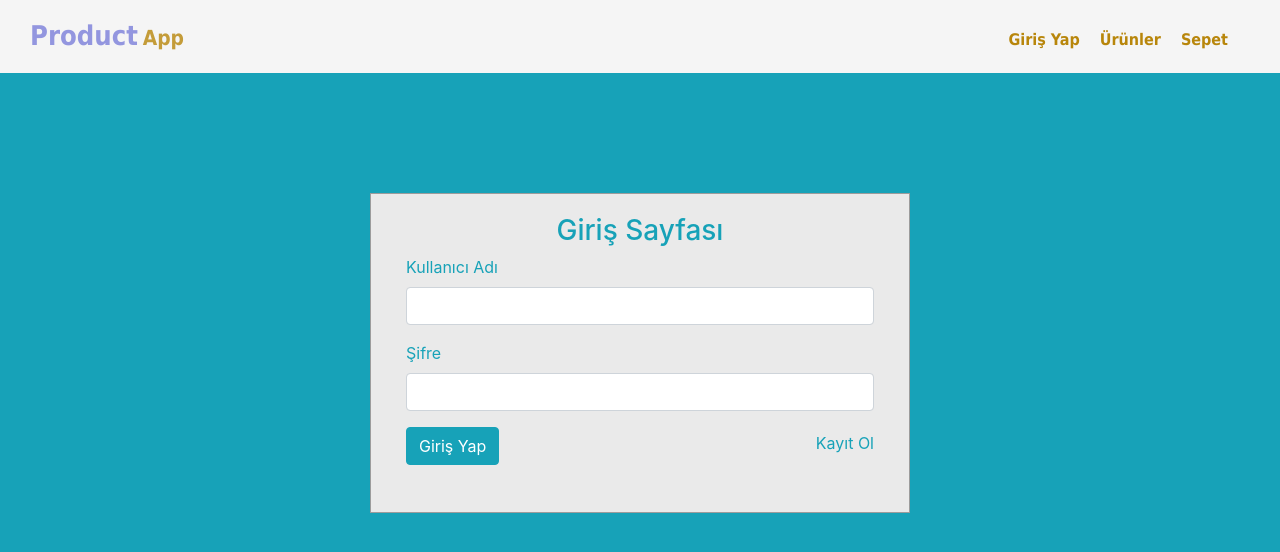
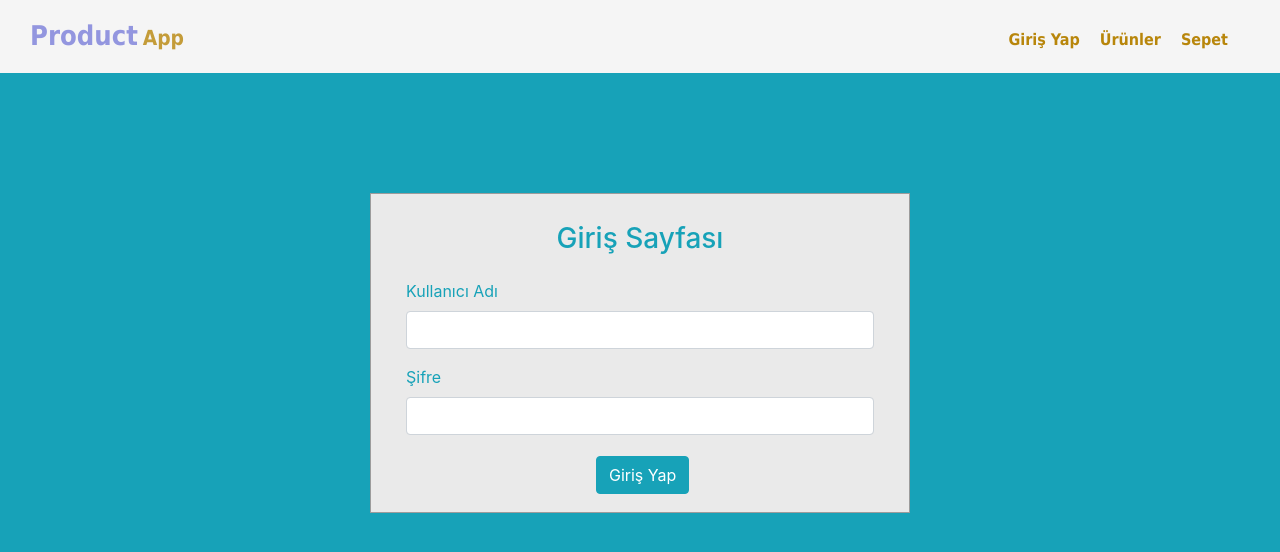
Before and after one commit to ahmetakyapi/Angular-Product-App, an Angular app: page /login in a window 1280 px wide. Shown: the top 552 px of the page. Built offline with nearby package versions, Linux system fonts and the light colour scheme.

Commit message:
Product component and login component style changed.

```diff
--- a/src/app/add-product/add-product.component.css
+++ b/src/app/add-product/add-product.component.css
@@ -1,7 +1,8 @@
+
 body {
     margin: 0;
     padding: 0;
-    height: 100vh;
+    min-height: 100vh;
   }
 
   .add-product-container {
--- a/src/app/add-product/add-product.component.html
+++ b/src/app/add-product/add-product.component.html
@@ -1,6 +1,6 @@
 <div class="add-product-container">
     <div class="add-product-title">
-        <h2>Ürün Ekleme Sayfası</h2>
+        <h2>Ürün Ekleme Listesi</h2>
     </div>
     <form #f="ngForm" (ngSubmit)="onSubmit()">
       <div ngModelGroup = "productData"></div>
--- a/src/app/cart/cart.component.html
+++ b/src/app/cart/cart.component.html
@@ -1 +1 @@
-<h1>cart works</h1>
+<h2>cart works</h2>
--- a/src/app/login/login.component.html
+++ b/src/app/login/login.component.html
@@ -12,7 +12,7 @@
         <div id="login-column" class="col-md-6">
           <div id="login-box" class="col-md-12">
             <form id="login-form" class="form" action="" method="post">
-              <h3 class="text-center text-info">Giriş Sayfası</h3>
+              <h3 class="text-center text-info mb-4 mt-2">Giriş Sayfası</h3>
               <div class="form-group">
                 <label for="username" class="text-info">Kullanıcı Adı</label
                 ><br />
@@ -33,10 +33,8 @@
                   name="submit"
                   class="btn btn-info btn-md"
                   value="Giriş Yap"
+                  style="margin-left: 190px; margin-top: 5px;"
                 />
-              </div>
-              <div id="register-link" class="text-right">
-                <a href="#" class="text-info">Kayıt Ol</a>
               </div>
             </form>
           </div>
```
